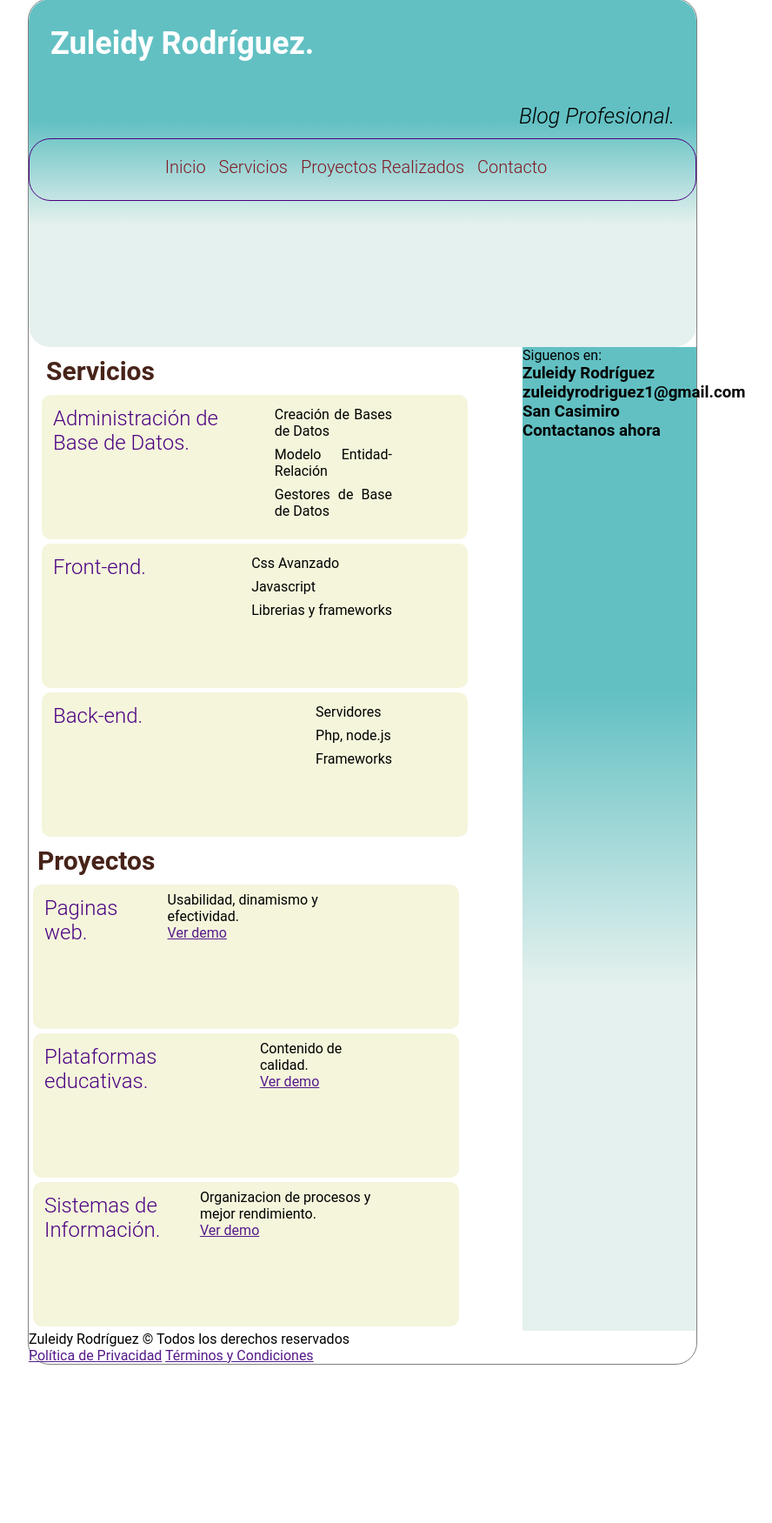
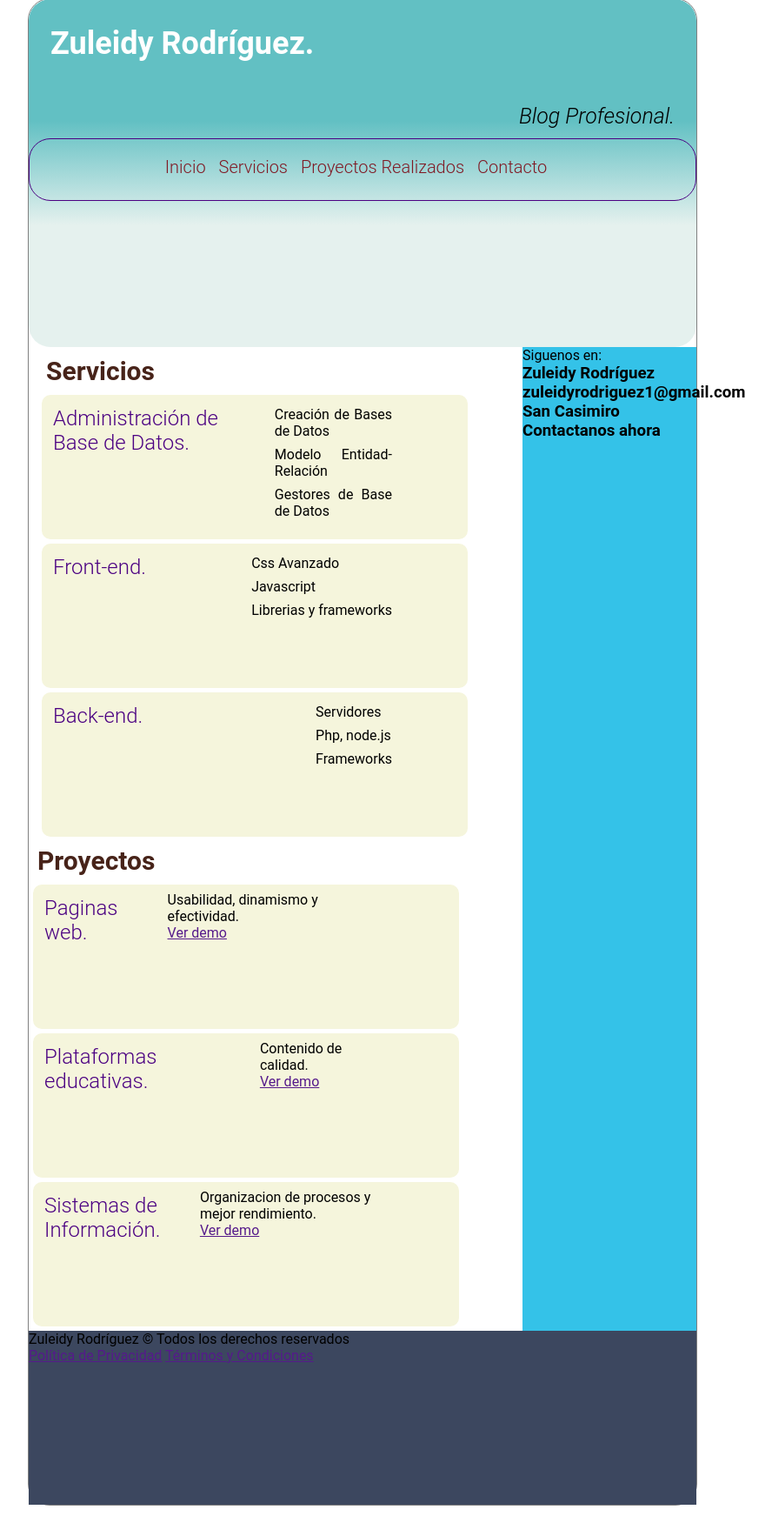
Before and after one commit to zulean1/Paginas-Web, a PHP site: template Blog/views/blog.html in a window 1280 px wide. Shown: the part 22-1773 px from the top of the page at 87% size, without its empty margins (223-1111 px from the left). Before the commit the page ends 1591 px from the top, so only its background shows below. Run offline with PHP 8.4, Linux system fonts and the light colour scheme; the template is opened without the code that fills it, so the values that code supplies are empty.

Commit message:
Agregando cambios

```diff
--- a/Blog/css/miestilo.css
+++ b/Blog/css/miestilo.css
@@ -145,5 +145,16 @@ body{
 }
 .sidebar{
   width: 200px;
-   background: linear-gradient(180deg, #62C0C3 35%, #E5F1EE 65%);
+   background: #34C2E8;
+
 }
+.contact{
+    display: flex;
+   justify-content: space-between;
+   flex-direction: column;
+
+}
+.footer{
+  height: 200px;
+  background: #3C475F;
+}
```
